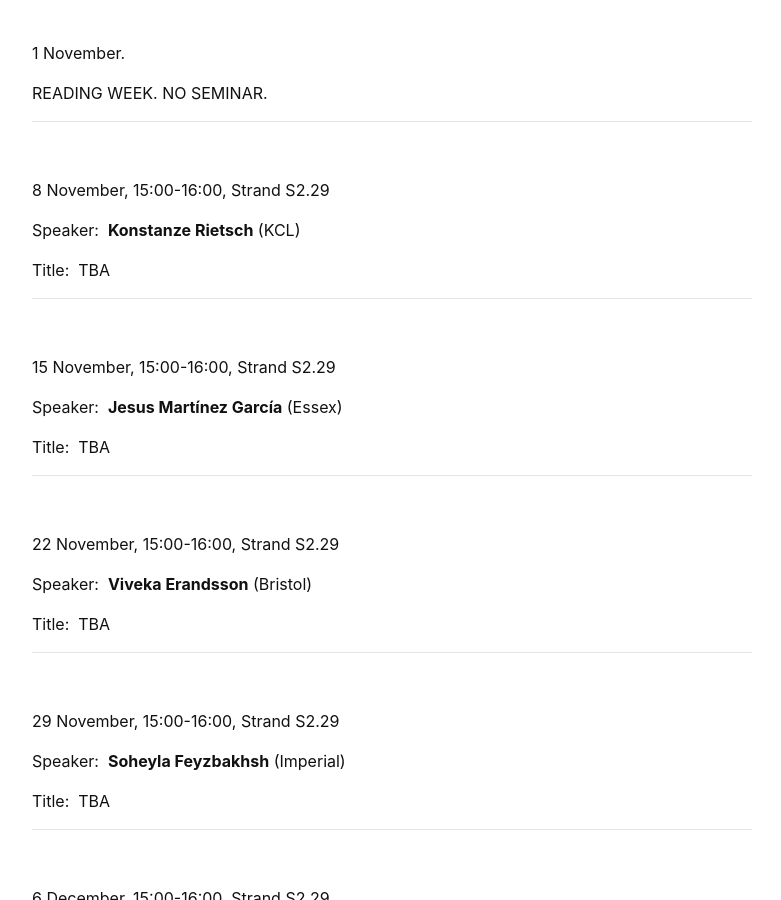
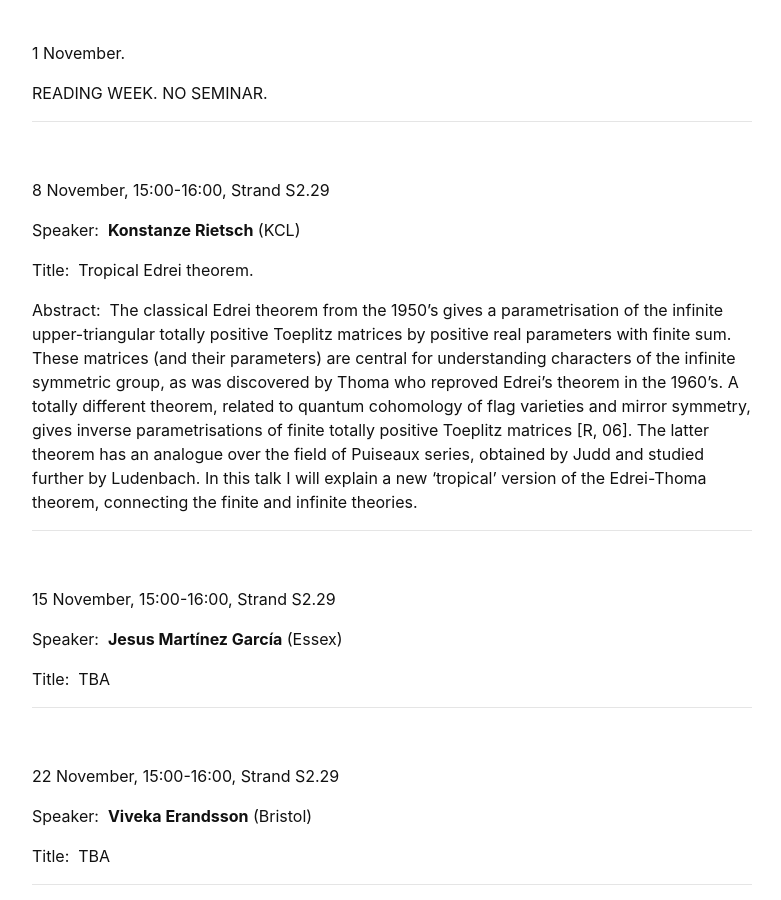
Before and after one commit to kcl-geometry-seminar/kcl-geometry-seminar.github.io, a Jekyll site: the page built from pages/index.md, in a window 1280 px wide and 900 px high, scrolled down 1604 px. Shown: the whole window, without its empty margins (248-1029 px from the left). Built offline with Jekyll 4.4.1, drawn with Linux system fonts in a browser that asks for light colours; formulas are drawn with MathJax 3; a script that is not in the unit is left out.

Commit message:
Added Konni's abstract.

```diff
--- a/pages/index.md
+++ b/pages/index.md
@@ -67,7 +67,10 @@ READING WEEK. NO SEMINAR.
 
 Speaker:&nbsp; **Konstanze Rietsch** (KCL)
 
-Title:&nbsp; TBA
+Title:&nbsp; Tropical Edrei theorem.
+
+Abstract:&nbsp; The classical Edrei theorem from the 1950's gives a parametrisation of the infinite upper-triangular totally positive Toeplitz matrices by positive real parameters with finite sum. These matrices (and their parameters) are central for understanding characters of the infinite symmetric group, as was discovered by Thoma who reproved Edrei's theorem in the 1960's. A totally different theorem, related to quantum cohomology of flag varieties and mirror symmetry, gives inverse parametrisations of finite totally positive Toeplitz matrices [R, 06]. The latter theorem has an analogue over the field of Puiseaux series, obtained by Judd and studied further by Ludenbach. In this talk I will explain a new 'tropical' version of the Edrei-Thoma theorem, connecting the finite and infinite theories.
+
 
 -----------------------------------------------------------
 <br />
```
